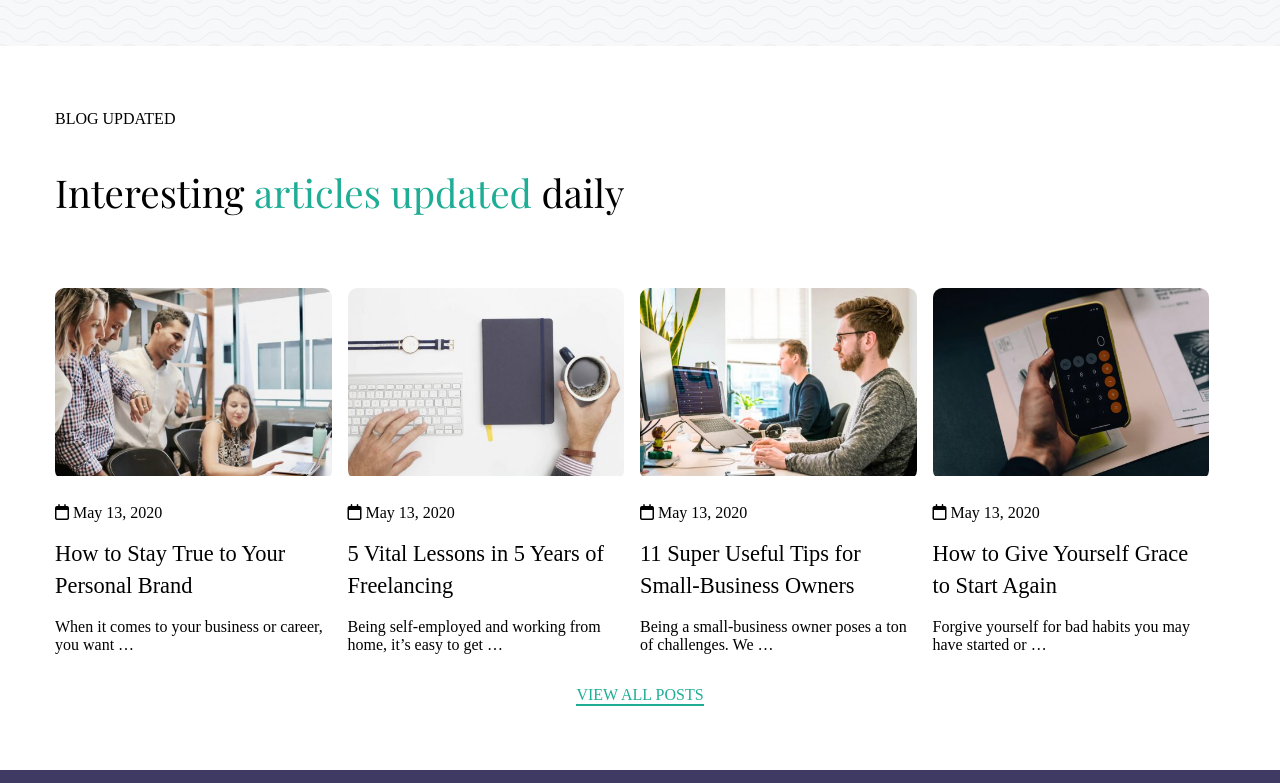
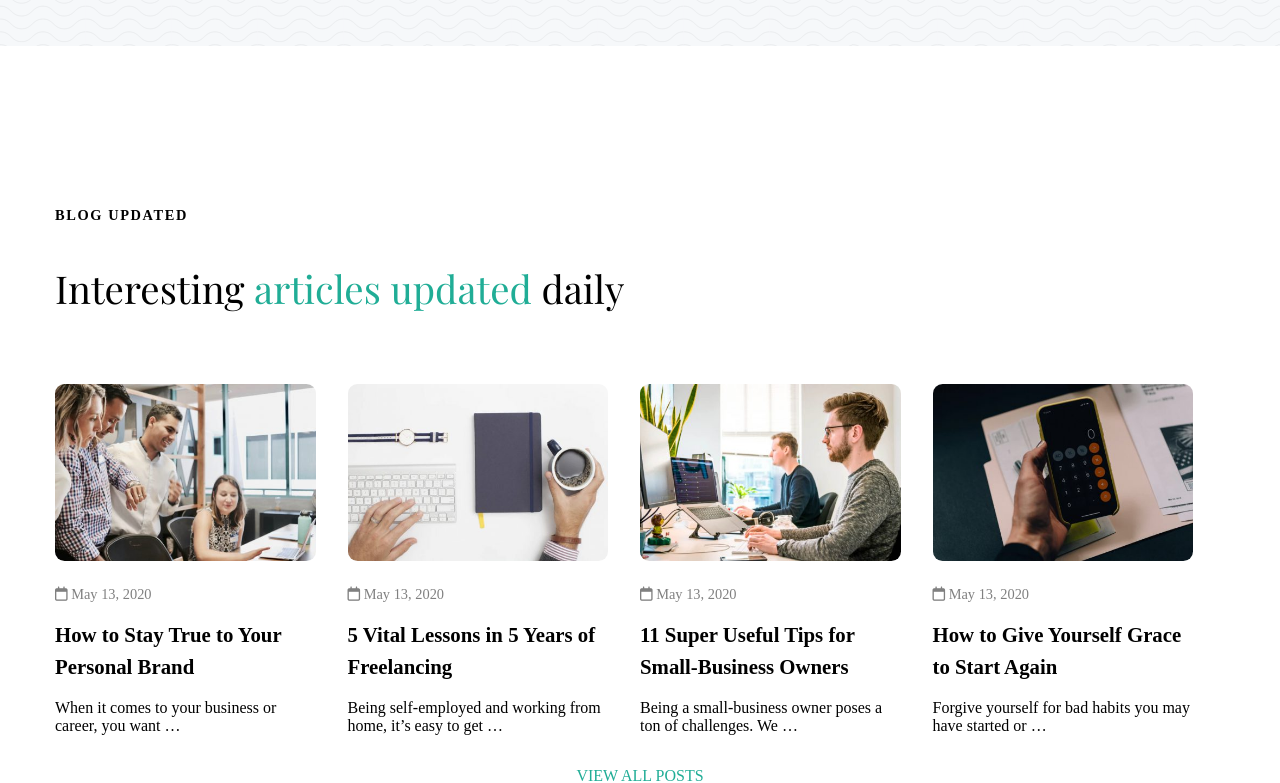
Before and after one commit to Marco-Vigilio/proj-html-vuejs, a Vue app: page / in a window 1280 px wide. Shown: the part 4802-5585 px from the top of the page. Built offline with nearby package versions, Linux system fonts and the light colour scheme; a web font is replaced by a local one.

Commit message:
cambio gap ai blogs e modifico carattere font

```diff
--- a/src/components/main/Blog.vue
+++ b/src/components/main/Blog.vue
@@ -1,11 +1,13 @@
 <template>
     <div class="blog">
-        <div class="image">
-            <img :src="image" alt="image of work">
-        </div>
+        <a href="#">
+            <div class="image">
+                <img :src="image" alt="image of work">
+            </div>
+        </a>
         <div class="info_blog">
-            <span><i class="fa-regular fa-calendar"></i> {{ data }}</span>
-            <p>{{ title }}</p>
+            <span class="when"><i class="fa-regular fa-calendar"></i> {{ data }}</span>
+            <p><a href="#">{{ title }}</a></p>
             <span>{{ description }}</span>
         </div>
     </div>
@@ -22,9 +24,18 @@ export default {
 </script>
 <style lang="scss" scoped>
 @use '../../style/partilas/variables' as*;
+@use '../../style/partilas/maxins' as*;
+
+.blog img {
+    transition: 1s;
+}
+
+.blog:hover img {
+    transform: scale(1.1);
+}
 
 .blog {
-    width: (calc((100% - 4rem) / 4));
+    width: (calc((100% - 8rem) / 4));
 
     .image {
         width: 100%;
@@ -33,39 +44,31 @@ export default {
 
         img {
             width: 100%;
+            display: block;
         }
     }
 
     .info_blog {
         padding: 1.5rem 0 2rem;
 
+        span.when {
+            color: gray;
+            font-size: .9rem;
+        }
+
         p {
-            font-size: 1.4rem;
+            font-size: 1.3rem;
             padding: 1rem 0;
             line-height: 2rem;
-            color: black;
+            font-weight: 600;
 
+            a {
+                transition: .4s;
 
-            &:hover {
-                animation-name: slow;
-                animation-duration: .3s;
-                animation-fill-mode: forwards;
-
-                @keyframes slow {
-                    0% {
-                        color: black;
-                    }
-
-                    100% {
-                        color: $green;
-                        ;
-                    }
+                &:hover {
+                    color: $green;
                 }
             }
-        }
-
-        span {
-            font-size: 1rem;
         }
     }
 }
--- a/src/components/main/Blogs.vue
+++ b/src/components/main/Blogs.vue
@@ -1,6 +1,6 @@
 <template>
     <section>
-        <span>BLOG UPDATED</span>
+        <span class="subtitle">BLOG UPDATED</span>
         <h2>Interesting <span class="green">articles updated</span> daily</h2>
         <div class="blogs">
             <Blog v-for="blog in arrayBlog" :image=blog.image :data=blog.data :title=blog.title
@@ -53,6 +53,7 @@ export default {
 </script>
 <style lang="scss" scoped>
 @use '../../style/partilas/variables' as*;
+@use '../../style/partilas/maxins' as*;
 
 .green {
     color: $green;
@@ -60,6 +61,10 @@ export default {
 
 section {
     padding: 4rem 0;
+
+    .subtitle {
+        @include subTitle;
+    }
 
     h2 {
         padding: 2rem 0 4rem;
@@ -71,7 +76,7 @@ section {
     display: flex;
     display: flex;
     flex-wrap: wrap;
-    gap: 1rem;
+    gap: 2rem;
 }
 
 .link {
--- a/src/components/main/Jumbotron.vue
+++ b/src/components/main/Jumbotron.vue
@@ -103,6 +103,7 @@ div.jumbotron {
     display: flex;
     position: relative;
     padding: 3rem 0;
+    margin-bottom: 6rem;
 
     section {
         display: flex;
--- a/src/style/partilas/_maxins.scss
+++ b/src/style/partilas/_maxins.scss
@@ -14,6 +14,7 @@
 }
 
 @mixin changeBgColor {
+    cursor: pointer;
     transition: .3s;
 
     &:hover {
```
